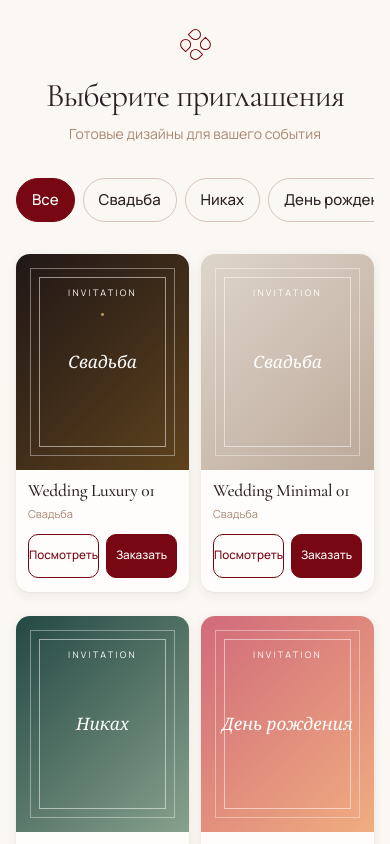
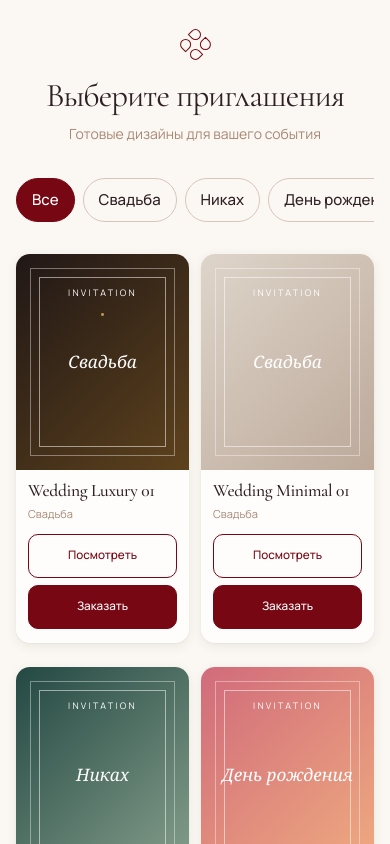
Before and after one commit to iman-almasbek-uulu/invitation-sites, a Next.js app in the folder catalog-next/: page / in a window 390 px wide. Shown: the top 844 px of the page. Built offline with nearby package versions, Linux system fonts and the light colour scheme; no server answers.

Commit message:
fix: stack catalog card actions on mobile

```diff
--- a/catalog-next/src/app/page.module.css
+++ b/catalog-next/src/app/page.module.css
@@ -106,7 +106,7 @@
   overflow-wrap: anywhere;
 }
 .category { min-height: 15px; margin: 6px 0 12px; color: var(--muted); font-size: 11px; line-height: 1.3; overflow-wrap: anywhere; }
-.actions { display: grid; grid-template-columns: repeat(2, minmax(0, 1fr)); gap: 7px; margin-top: auto; }
+.actions { display: grid; grid-template-columns: 1fr; gap: 7px; margin-top: auto; }
 .view, .order {
   display: grid;
   width: 100%;
@@ -134,6 +134,7 @@
 @media (min-width: 640px) {
   .filters { justify-content: center; flex-wrap: wrap; overflow: visible; }
   .grid { grid-template-columns: repeat(3, minmax(0, 1fr)); gap: 28px 18px; margin-top: 32px; }
+  .actions { grid-template-columns: repeat(2, minmax(0, 1fr)); }
   .cardBody { padding: 14px; }
   .category { font-size: 12px; }
 }
```
